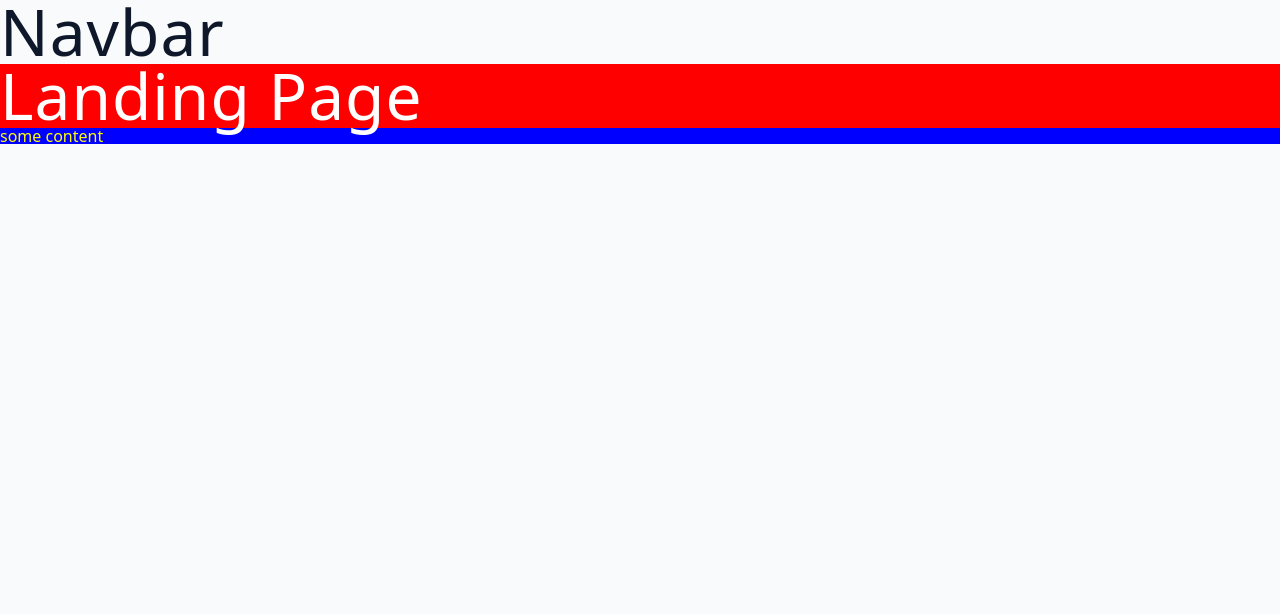
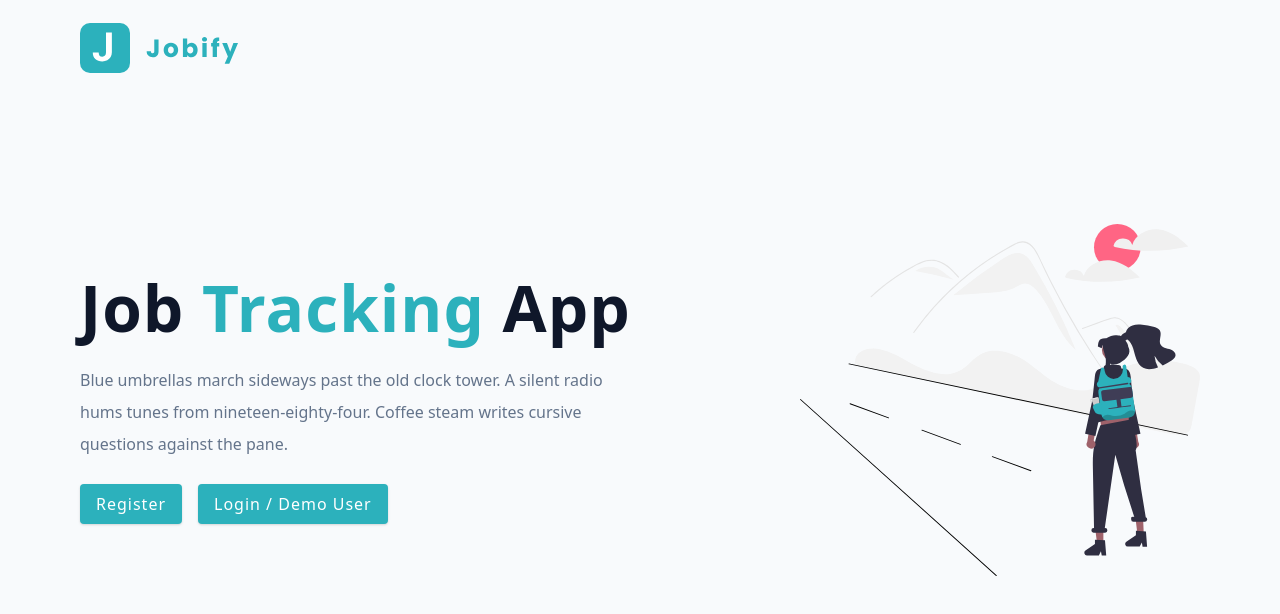
Before and after one commit to pritanyamm/MERN-jobify, a React (Vite) app: page / in a window 1280 px wide. Shown: the top 614 px of the page. Built offline with nearby package versions, Linux system fonts and the light colour scheme.

Commit message:
landing page

```diff
--- a/src/pages/HomeLayout.jsx
+++ b/src/pages/HomeLayout.jsx
@@ -3,10 +3,10 @@
 
 const HomeLayout = () => {
   return (
-    <div>
-      <h1>navbar</h1>
+    <>
+
       <Outlet />
-    </div>
+    </>
   );
 };
 
--- a/src/pages/Landing.jsx
+++ b/src/pages/Landing.jsx
@@ -1,25 +1,48 @@
-import React from 'react'
-import styled from "styled-components"
 
+import React from 'react';
+import styled from 'styled-components';
+import { Link } from 'react-router-dom';
 
+import Wrapper from '../assets/wrappers/LandingPage';
+import main from '../assets/images/main.svg';
+import logo from '../assets/images/logo.svg';
 
 const Landing = () => {
   return (
     <Wrapper>
-      <h1>Landing page</h1>
-      <div className='content'>some content</div>
+      <nav>
+        <img src={logo} alt="jobify" className="logo" />
+      </nav>
+
+      <div className="container page">
+        <div className="info">
+          <h1>
+            job <span>tracking</span> app
+          </h1>
+
+          <p>
+            Blue umbrellas march sideways past the old clock tower.
+            A silent radio hums tunes from nineteen-eighty-four.
+            Coffee steam writes cursive questions against the pane.
+          </p>
+
+          <Link to="/register" className="btn register-link">
+            Register
+          </Link>
+
+          <Link to="/login" className="btn login-link">
+            Login / Demo User
+          </Link>
+        </div>
+
+        <img
+          src={main}
+          alt="job hunt"
+          className="img main-img"
+        />
+      </div>
     </Wrapper>
   );
 };
 
-const Wrapper = styled.div`
-  background: red;
-  h1 {
-    color: white;
-  }
-  .content {
-    background: blue;
-    color: yellow;
-  }
-`;
-export default Landing
+export default Landing;
```
